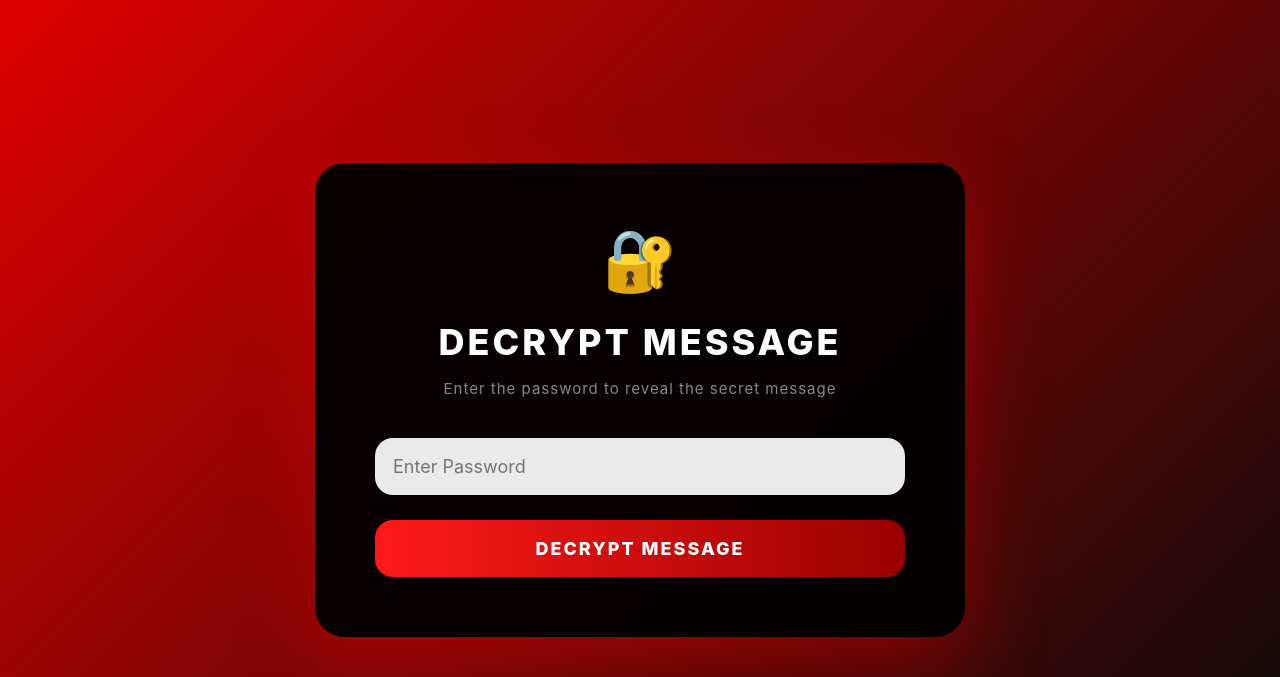
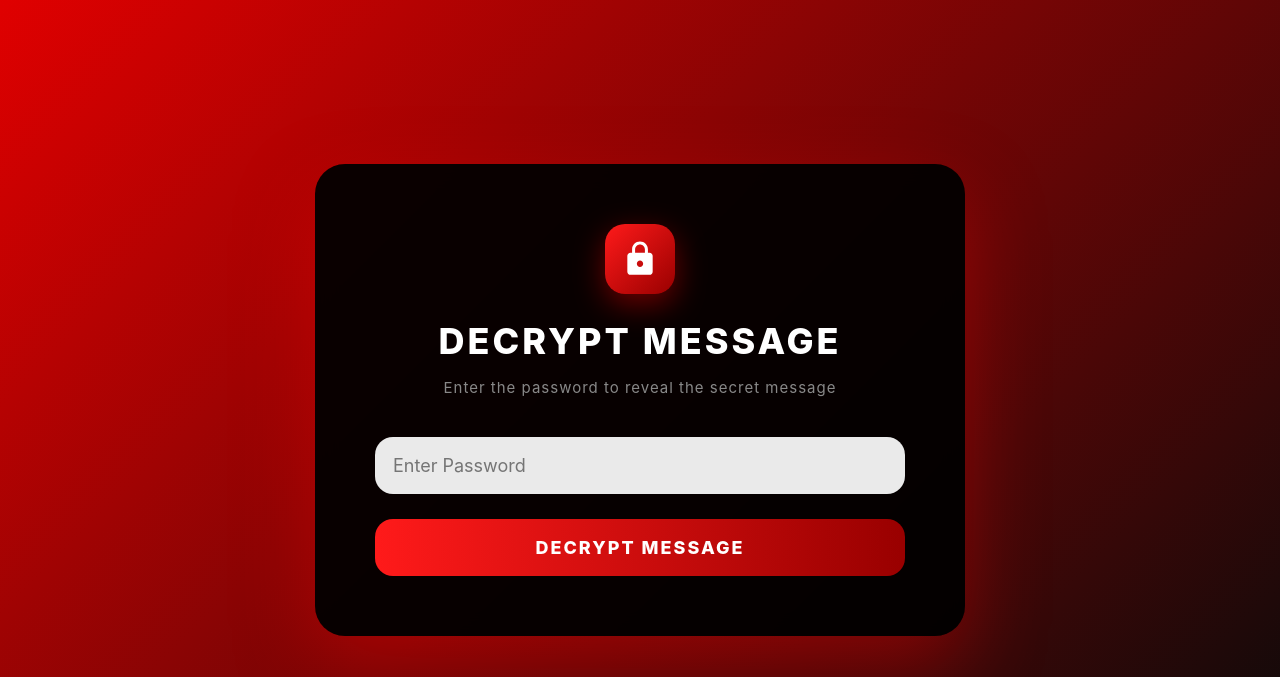
Before and after one commit to project167/Secure-QR-Code-Generator, a Flask app: template templates/password.html in a window 1280 px wide. Shown: the top 677 px of the page. Run offline with Flask 3, Linux system fonts and the light colour scheme; the template is opened without the code that fills it, so the values that code supplies are empty.

```diff
--- a/templates/password.html
+++ b/templates/password.html
@@ -31,6 +31,24 @@ body {
     animation: fadeIn 0.6s ease-in-out;
 }
 
+.lock-icon {
+    width: 70px;
+    height: 70px;
+    background: linear-gradient(135deg, #ff1a1a, #990000);
+    border-radius: 20px;
+    display: flex;
+    align-items: center;
+    justify-content: center;
+    box-shadow: 0 10px 30px rgba(255, 0, 0, 0.4);
+    margin: 0 auto 25px auto;
+}
+
+.lock-icon svg {
+    width: 38px;
+    height: 38px;
+    fill: white;
+}
+
 h1 {
     color: #ffffff;
     margin-bottom: 15px;
@@ -45,11 +63,6 @@ h1 {
     font-size: 15px;
     margin-bottom: 40px;
     letter-spacing: 1px;
-}
-
-.lock-icon {
-    font-size: 60px;
-    margin-bottom: 20px;
 }
 
 input {
@@ -108,7 +121,14 @@ button:active {
 
 <body>
 <div class="card">
-    <div class="lock-icon">🔐</div>
+
+    <!-- Lock icon -->
+    <div class="lock-icon">
+        <svg viewBox="0 0 24 24" xmlns="http://www.w3.org/2000/svg">
+            <path d="M18 8H17V6C17 3.24 14.76 1 12 1C9.24 1 7 3.24 7 6V8H6C4.9 8 4 8.9 4 10V20C4 21.1 4.9 22 6 22H18C19.1 22 20 21.1 20 20V10C20 8.9 19.1 8 18 8ZM12 17C10.9 17 10 16.1 10 15C10 13.9 10.9 13 12 13C13.1 13 14 13.9 14 15C14 16.1 13.1 17 12 17ZM15.1 8H8.9V6C8.9 4.29 10.29 2.9 12 2.9C13.71 2.9 15.1 4.29 15.1 6V8Z"/>
+        </svg>
+    </div>
+
     <h1>Decrypt Message</h1>
     <p class="subtitle">Enter the password to reveal the secret message</p>
 
@@ -120,6 +140,7 @@ button:active {
         <input type="password" name="password" placeholder="Enter Password" required>
         <button type="submit" id="decryptBtn">Decrypt Message</button>
     </form>
+
 </div>
 
 <script>
```
